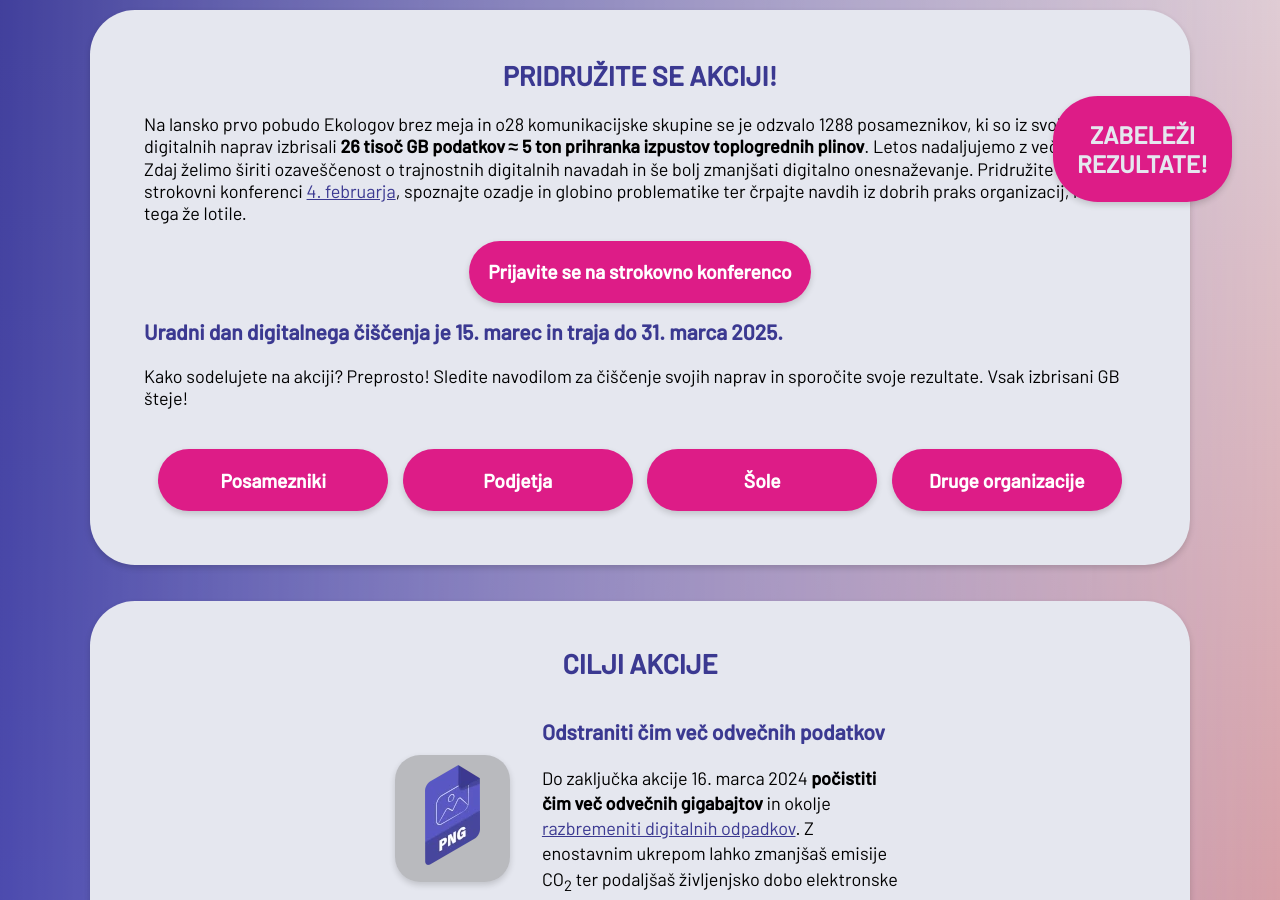
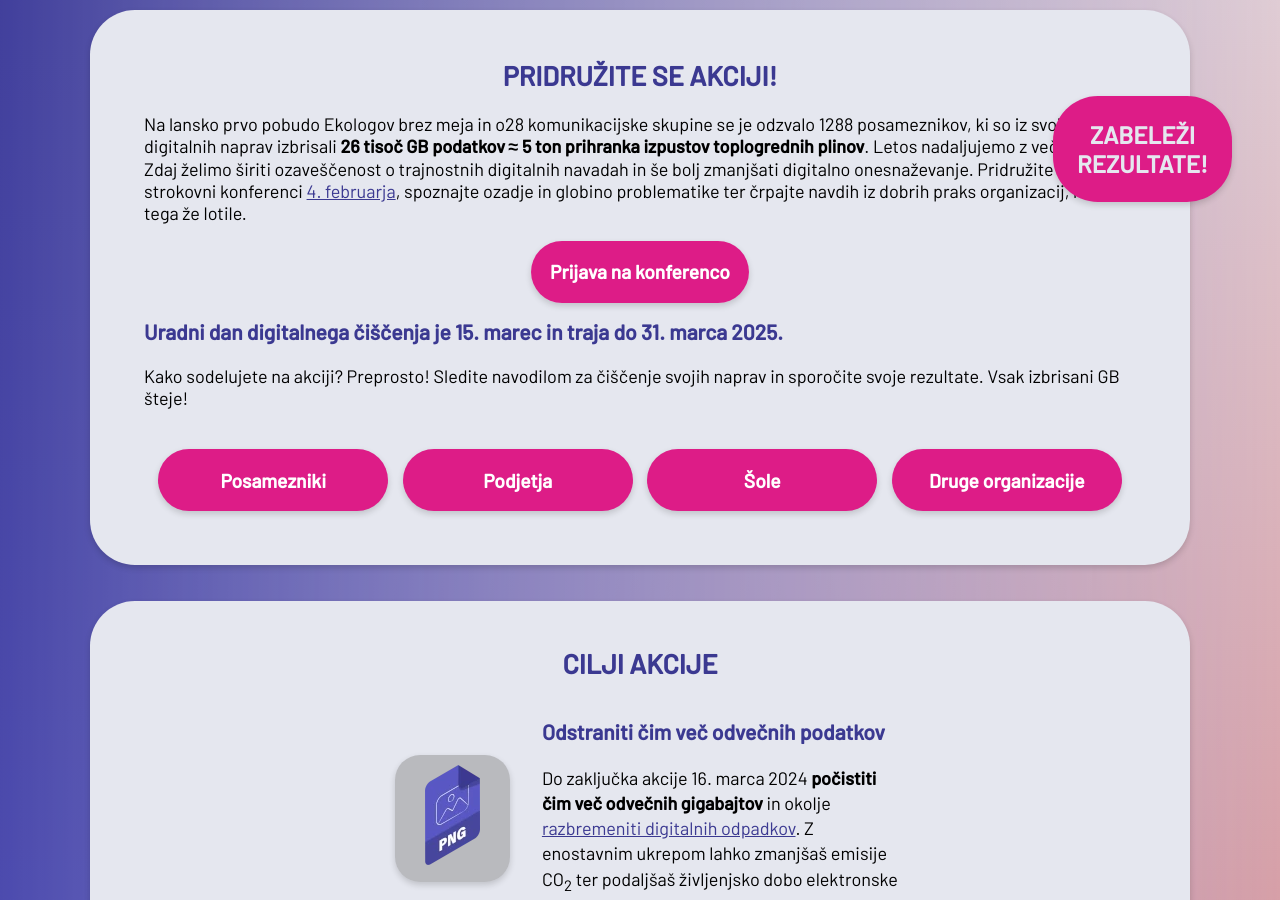
Before and after one commit to ewba/dcd-si, a Jekyll site: the page built from index.md, in a window 1280 px wide and 900 px high, scrolled down 533 px. Built offline with Jekyll 4.4.1, drawn with Linux system fonts in a browser that asks for light colours.

Commit message:
Update index.md

```diff
--- a/index.md
+++ b/index.md
@@ -26,7 +26,7 @@ Na lansko prvo pobudo Ekologov brez meja in o28 komunikacijske skupine se je odz
 Pridružite se nam na strokovni konferenci <a href="https://digital.ocistimo.si/konferenca.html">4. februarja</a>, spoznajte ozadje in globino problematike ter črpajte navdih iz dobrih praks organizacij, ki so se tega že lotile.
 
 <div class="btnpad" style="text-align: center;">
-<a class="button" href="https://docs.google.com/forms/d/1xJwZeN-cQ3w48IuZ-ql0Znc1J3enJJf1BdAy9Awi2fE/edit">Prijavite se na strokovno konferenco</a>
+<a class="button" href="https://docs.google.com/forms/d/1xJwZeN-cQ3w48IuZ-ql0Znc1J3enJJf1BdAy9Awi2fE/edit">Prijava na konferenco</a>
 </div>
 
 <h3>Uradni dan digitalnega čiščenja je 15. marec in traja do 31. marca 2025.</h3>
```
